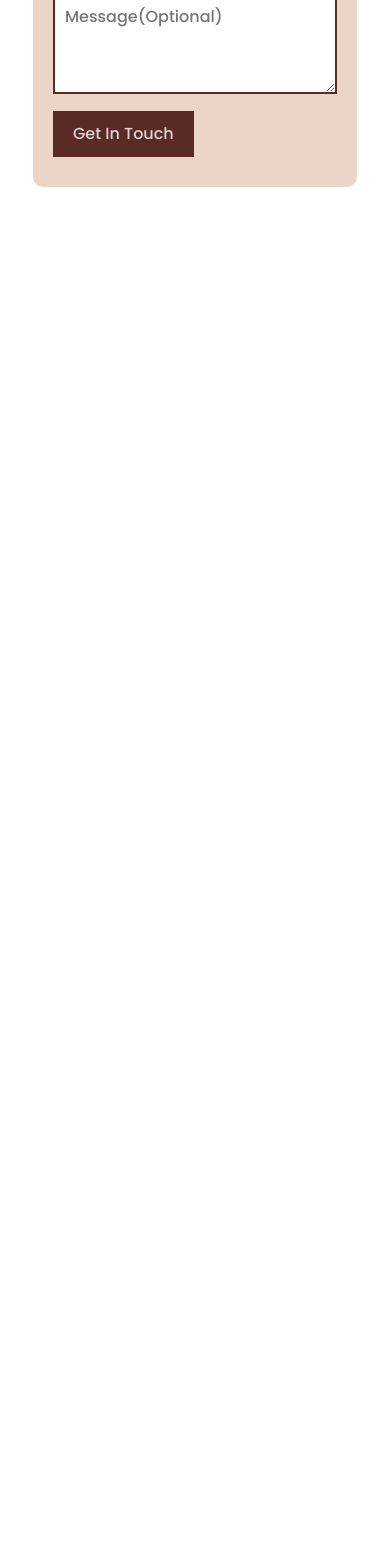
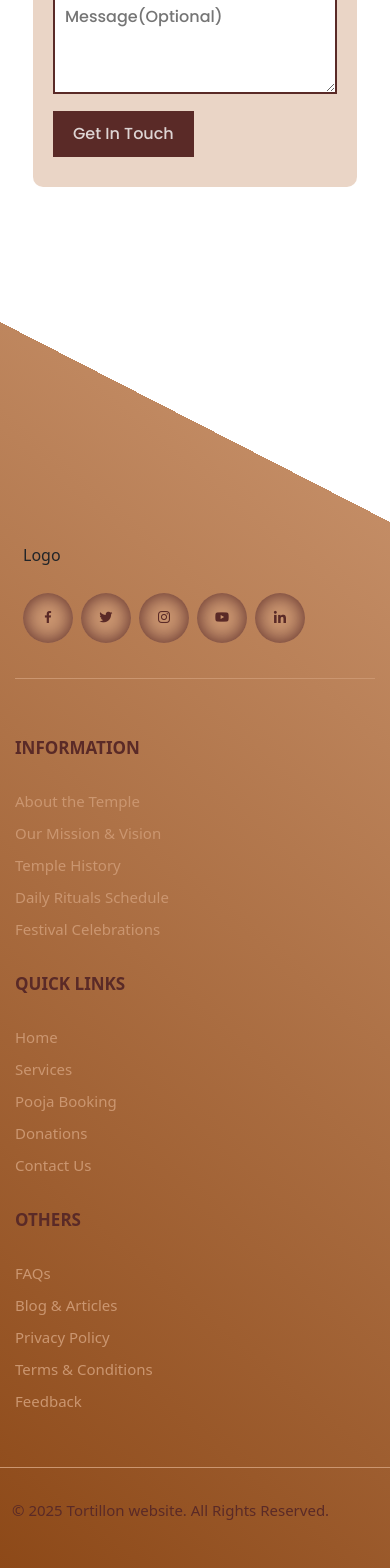
Before and after one commit to Ashique64/Kalabam, a React (Vite) app in the folder Kalabam/: page / in a window 390 px wide. Shown: the part 3876-5444 px from the top of the page. Before the commit the page ends 4198 px from the top, so only its background shows below. Built offline with nearby package versions, Linux system fonts and the light colour scheme; a web font is replaced by a local one.

Commit message:
Footer completed

```diff
--- /dev/null
+++ b/Kalabam/src/components/Footer/Footer.jsx
@@ -0,0 +1,112 @@
+import React from "react";
+import "./Footer.scss";
+
+const Footer = () => {
+    const socialIcons = [
+        {
+            icon: "bx bxl-facebook",
+            link: "https://www.facebook.com/",
+        },
+        {
+            icon: "bx bxl-twitter",
+            link: "https://twitter.com/",
+        },
+        {
+            icon: "bx bxl-instagram",
+            link: "https://www.instagram.com/",
+        },
+        {
+            icon: "bx bxl-youtube",
+            link: "https://www.youtube.com/",
+        },
+        {
+            icon: "bx bxl-linkedin",
+            link: "https://www.linkedin.com/",
+        },
+    ];
+
+    const footerItems = [
+        {
+            title: "Information",
+            items: [
+                "About the Temple",
+                "Our Mission & Vision",
+                "Temple History",
+                "Daily Rituals Schedule",
+                "Festival Celebrations",
+            ],
+        },
+        {
+            title: "Quick Links",
+            items: ["Home", "Services", "Pooja Booking", "Donations", "Contact Us"],
+        },
+        {
+            title: "Others",
+            items: ["FAQs", "Blog & Articles", "Privacy Policy", "Terms & Conditions", "Feedback"],
+        },
+    ];
+    return (
+        <>
+            <div className="footer" id="footer">
+                <div className="shape-2"></div>
+                <div className="container">
+                    <div className="row logo_row">
+                        <div className="col-12 logo_col">
+                            <div className="logo_items">
+                                <div className="logo">
+                                    <a href="">
+                                        Logo
+                                        <img src="" alt="" />
+                                    </a>
+                                </div>
+                                <div className="social">
+                                    {socialIcons.map((item, index) => (
+                                        <a href={item.link} key={index}>
+                                            <i className={item.icon}></i>
+                                        </a>
+                                    ))}
+                                </div>
+                            </div>
+                        </div>
+                    </div>
+
+                    <div className="footer_content">
+                        <div className="row footer_content_row">
+                            {footerItems.map((item, index) => (
+                                <div key={index} className="col-lg-3 col-md-4 footer_content_col">
+                                    <div className="items">
+                                        <div className="title">
+                                            <h4>{item.title}</h4>
+                                        </div>
+                                        <div className="item_list">
+                                            <ul>
+                                                {item.items.map((listItem, index) => (
+                                                    <li key={index}>
+                                                        <a href="">{listItem}</a>
+                                                    </li>
+                                                ))}
+                                            </ul>
+                                        </div>
+                                    </div>
+                                </div>
+                            ))}
+                        </div>
+                    </div>
+                </div>
+                <div className="copy_right">
+                    <div className="container">
+                        <div className="col-xl-12 copy_col">
+                            <div className="copy_content">
+                                <div className="item">
+                                    <span>© 2025 Tortillon website. All Rights Reserved.</span>
+                                </div>
+                            </div>
+                        </div>
+                    </div>
+                </div>
+            </div>
+        </>
+    );
+};
+
+export default Footer;
--- /dev/null
+++ b/Kalabam/src/components/Footer/Footer.scss
@@ -0,0 +1,185 @@
+.footer {
+    background: linear-gradient(220deg, var(--bg-color), var(--gradient-color));
+    display: flex;
+    flex-direction: column;
+    align-items: center;
+    justify-content: center;
+    position: relative;
+    overflow: hidden;
+
+    .shape-2 {
+        height: 200px;
+        width: 100%;
+        background-color: transparent;
+        position: relative;
+
+        &::after {
+            position: absolute;
+            content: "";
+            top: 0;
+            left: 0;
+            height: 100%;
+            width: 100%;
+            background: rgba(0, 0, 0, 0) linear-gradient(to left bottom, #ffffff 50%, transparent 50%) repeat scroll 0 0;
+        }
+    }
+
+    .container {
+        margin: 0 50px;
+        padding: 0 15px;
+
+        .logo_row {
+            margin: 0 -15px;
+            margin-top: 20px;
+
+            .logo_col {
+                padding: 0 15px;
+
+                .logo_items {
+                    display: flex;
+                    justify-content: space-between;
+                    align-items: center;
+                    padding-bottom: 35px;
+                    border-bottom: 1px solid var(--bg-color);
+
+                    .logo {
+                        a {
+                            color: inherit;
+                            outline: none;
+                            border: none;
+                            background: transparent;
+                            text-decoration: none;
+                        }
+                    }
+
+                    .social {
+                        a {
+                            height: 50px;
+                            width: 50px;
+                            border-radius: 50%;
+                            background-color: var(--bg-color);
+                            line-height: 50px;
+                            color: var(--text-color2);
+                            display: inline-block;
+                            text-align: center;
+                            font-size: 16px;
+                            font-weight: 400;
+                            margin-left: 8px;
+                            transition: 0.4s ease-in-out;
+                            box-shadow: none;
+                            box-shadow: inset 0px 0px 20px var(--text-color2);
+
+                            &:hover {
+                                box-shadow: none;
+                                transform: scale(1.15);
+                            }
+                        }
+                    }
+                }
+            }
+        }
+
+        .footer_content {
+            padding: 60px 0 20px 0;
+            .footer_content_row {
+                margin: 0 -15px;
+
+                .footer_content_col {
+                    padding: 0 15px;
+
+                    .items {
+                        margin-bottom: 30px;
+                        .title {
+                            h4 {
+                                font-weight: 700;
+                                font-size: 17px;
+                                line-height: 18px;
+                                text-transform: uppercase;
+                                color: var(--text-color2);
+                                padding-bottom: 20px;
+                                text-transform: uppercase;
+                            }
+                        }
+
+                        .item_list {
+                            ul {
+                                margin: 0;
+                                padding: 0;
+
+                                li {
+                                    list-style: none;
+                                    a {
+                                        color: var(--bg-color);
+                                        font-weight: 500;
+                                        font-size: 15px;
+                                        line-height: 32px;
+                                        text-decoration: none;
+                                        transition: 0.3s;
+                                    }
+                                }
+                            }
+                        }
+                    }
+                }
+            }
+        }
+    }
+    .copy_right {
+        padding: 25px 0 40px 0;
+        border-top: 1px solid var(--bg-color);
+        width: 100%;
+
+        .container {
+            margin: 0 50px;
+            padding: 0 12px;
+
+            .copy_col {
+                .copy_content {
+                    display: flex;
+                    justify-content: start;
+
+                    .item {
+                        span {
+                            font-weight: 400;
+                            font-size: 15px;
+                            line-height: 35px;
+                            color: var(--text-color2);
+                        }
+                    }
+                }
+            }
+        }
+    }
+}
+
+@media (max-width: 767px) {
+    .footer {
+        .container {
+            margin: 0;
+
+            .logo_row {
+                .logo_col {
+                    .logo_items {
+                        display: flex;
+                        flex-direction: column;
+                        align-items: start;
+
+                        .logo {
+                            margin-bottom: 25px;
+                            margin-left: 8px;
+                        }
+
+
+                    }
+                }
+            }
+        }
+        .copy_right {
+            .container {
+                margin: 0;
+            }
+        }
+    }
+
+
+}
--- a/Kalabam/src/components/Hero/Hero.jsx
+++ b/Kalabam/src/components/Hero/Hero.jsx
@@ -17,7 +17,7 @@ const Hero = () => {
                             </p>
                             <div className="hero_buttons">
                                 <a href=""><button className="book_now">Book Now</button></a>
-                                <a href=""><button className="contact_us">Contact Us</button></a>
+                                <a href="#contact"><button className="contact_us">Contact Us</button></a>
                             </div>
                         </div>
                     </div>
--- a/Kalabam/src/pages/Home.jsx
+++ b/Kalabam/src/pages/Home.jsx
@@ -4,6 +4,7 @@ import NavBar from "../components/NavBar/NavBar";
 import About from "../components/About/About";
 import Service from "../components/Service/Service";
 import Contact from "../components/Contact/Contact";
+import Footer from "../components/Footer/Footer";
 
 const Home = () => {
     return (
@@ -13,6 +14,7 @@ const Home = () => {
             <About />
             <Service />
             <Contact/>
+            <Footer/>
         </>
     );
 };
```
